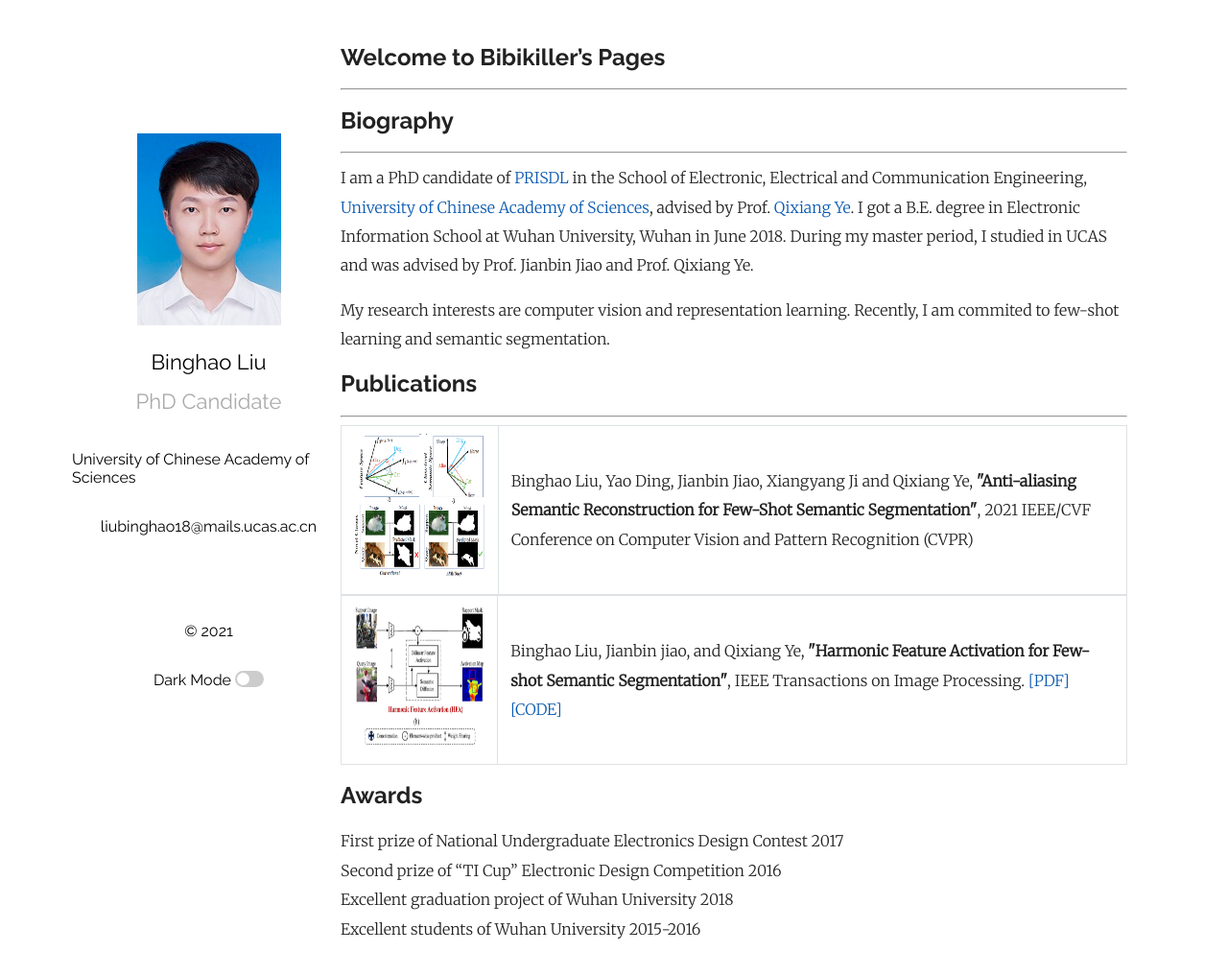
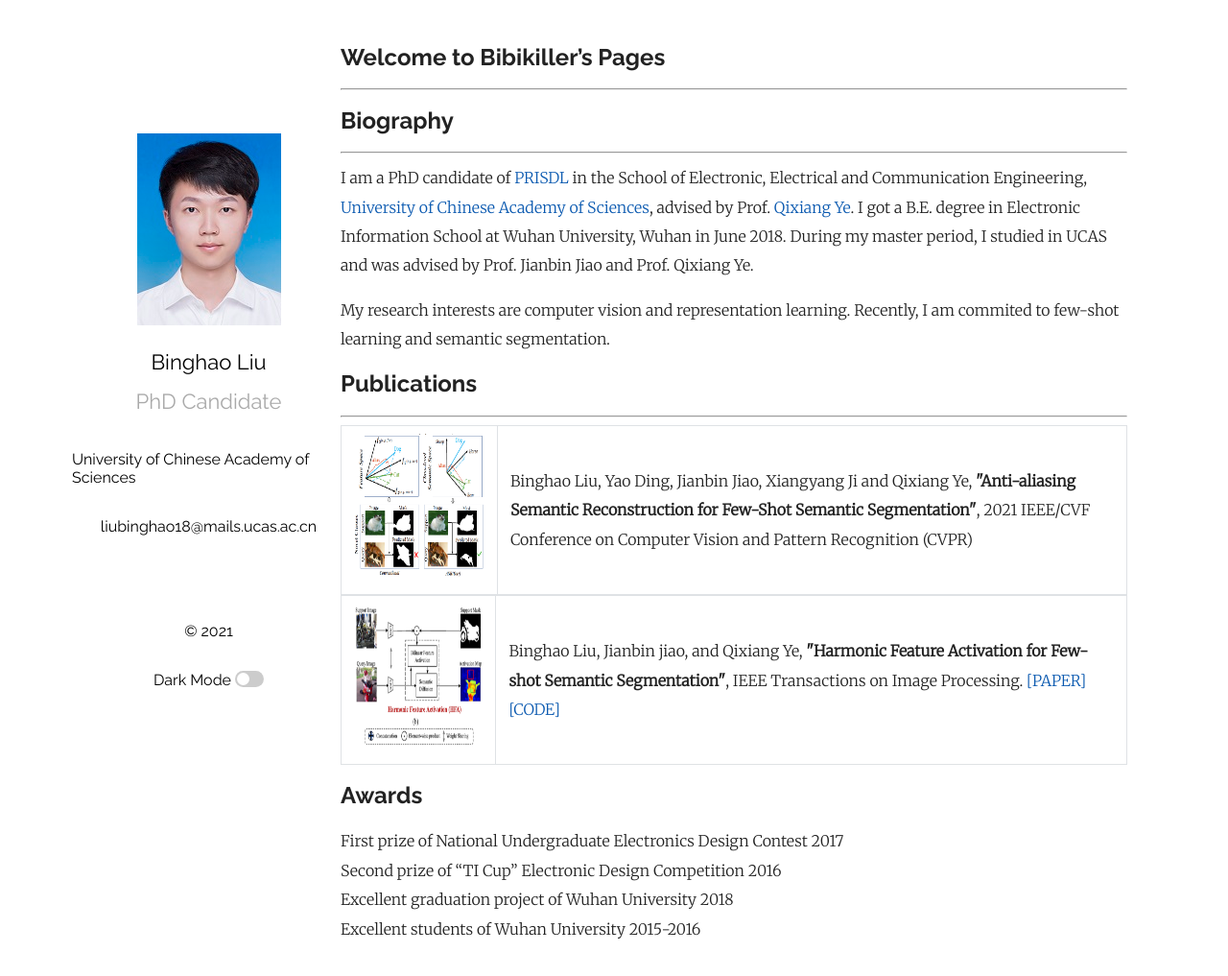
Before and after one commit to Bibikiller/Bibikiller.github.io, a Jekyll site: the page built from index.md, in a window 1280 px wide and 1028 px high. Shown: the top 1017 px of the window at 96% size. Built offline with Jekyll 4.4.1, drawn with Linux system fonts in a browser that asks for light colours; some web fonts are replaced; our own code applies the rules of GitHub Pages for plain Markdown files; a script that is not in the unit is left out; comment, search, counter and statistics services are not loaded.

Commit message:
Update index.md

```diff
--- a/index.md
+++ b/index.md
@@ -11,7 +11,7 @@ My research interests are computer vision and representation learning. Recently,
 ---
 <table border="1">
 <tr>
-<td><img src="/ASR.png"  height="150" width="419"></td>
+<td><img src="/ASR.png"  height="150" width="416"></td>
 <td>Binghao Liu, Yao Ding, Jianbin Jiao, Xiangyang Ji and Qixiang Ye,
 <b>"Anti-aliasing Semantic Reconstruction for Few-Shot Semantic Segmentation"</b>,
 2021 IEEE/CVF Conference on Computer Vision and Pattern Recognition (CVPR)
@@ -24,7 +24,7 @@ My research interests are computer vision and representation learning. Recently,
 <td><img src="/HFA.png"  height="150" width="300"></td>
 <td>Binghao Liu, Jianbin jiao, and Qixiang Ye,
 <b>"Harmonic Feature Activation for Few-shot Semantic Segmentation"</b>,
-IEEE Transactions on Image Processing. <a href="https://ieeexplore.ieee.org/document/9356450">[PDF]</a> <a href="https://github.com/Bibikiller/HFA">[CODE]</a>
+IEEE Transactions on Image Processing. <a href="https://ieeexplore.ieee.org/document/9356450">[PAPER]</a> <a href="https://github.com/Bibikiller/HFA">[CODE]</a>
 </td>
 </tr>
 </table>
```
